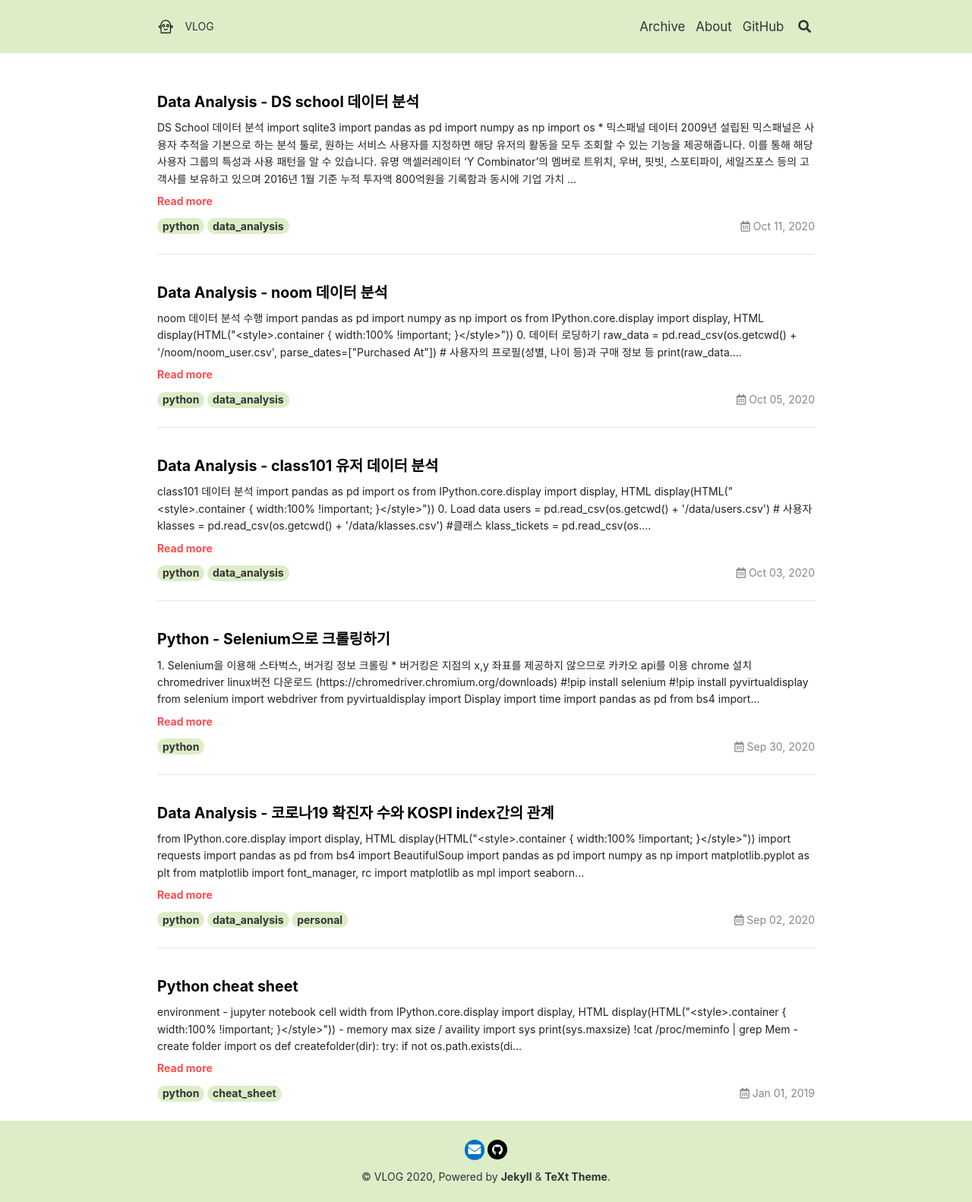
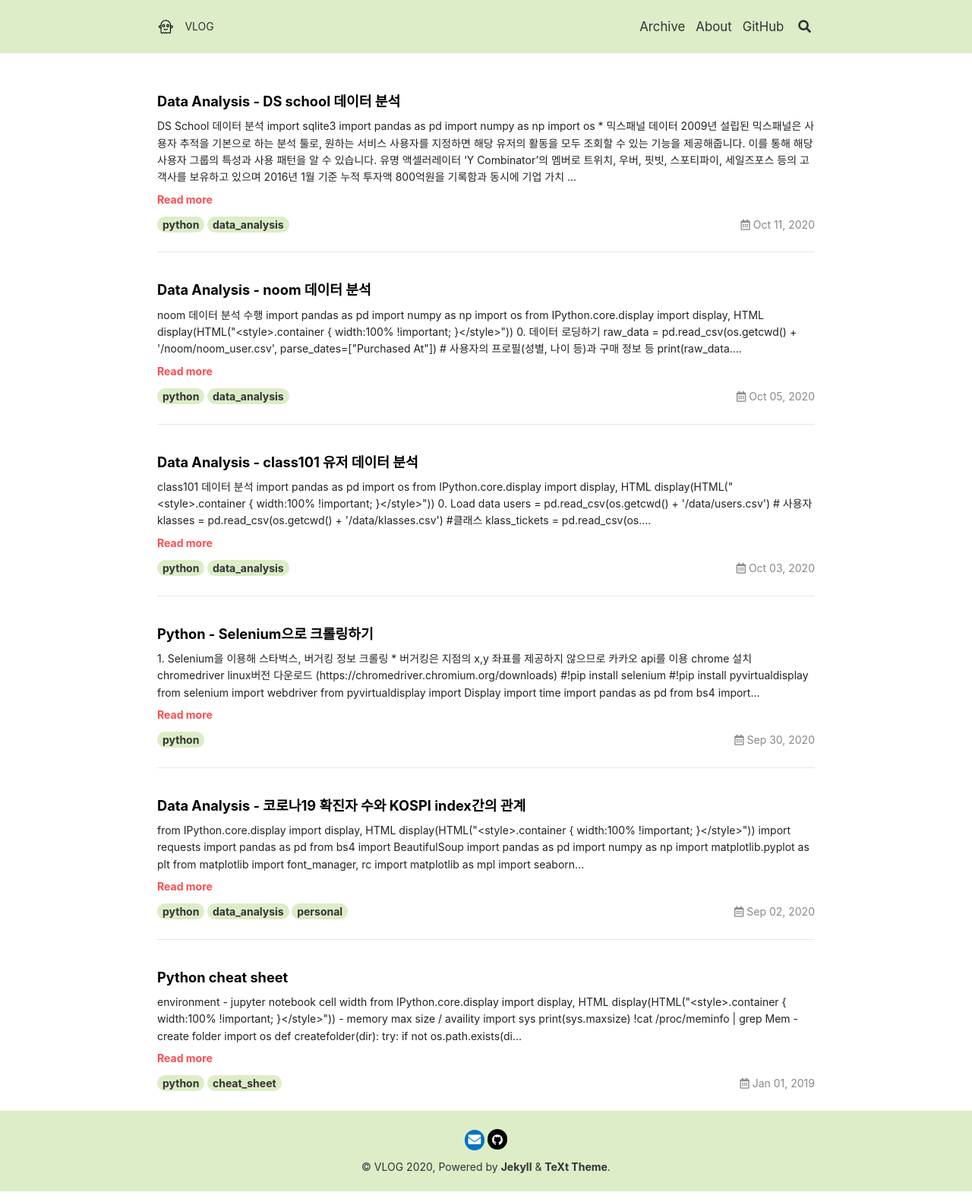
Before and after one commit to hyunjjin/hyunjjin.github.io, a Jekyll site: the page built from index.html, in a window 1280 px wide. Shown: the whole page at 76% size. Built offline with Jekyll 4.4.1, drawn with Linux system fonts in a browser that asks for light colours; nearby versions of some CDN libraries; the list of posts is cut into pages by our own code.

Commit message:
Update _variables.scss

```diff
--- a/_sass/common/_variables.scss
+++ b/_sass/common/_variables.scss
@@ -25,8 +25,8 @@
   font-size-h5-lg:        .25rem,
   font-size-h6-lg:        .25rem,
 
-  font-size-h1:           2rem,
-  font-size-h2:           1.4rem,
+  font-size-h1:           1.7rem,
+  font-size-h2:           1.3rem,
   font-size-h3:           1rem,
   font-size-h4:           1rem,
   font-size-h5:           1rem,
```
